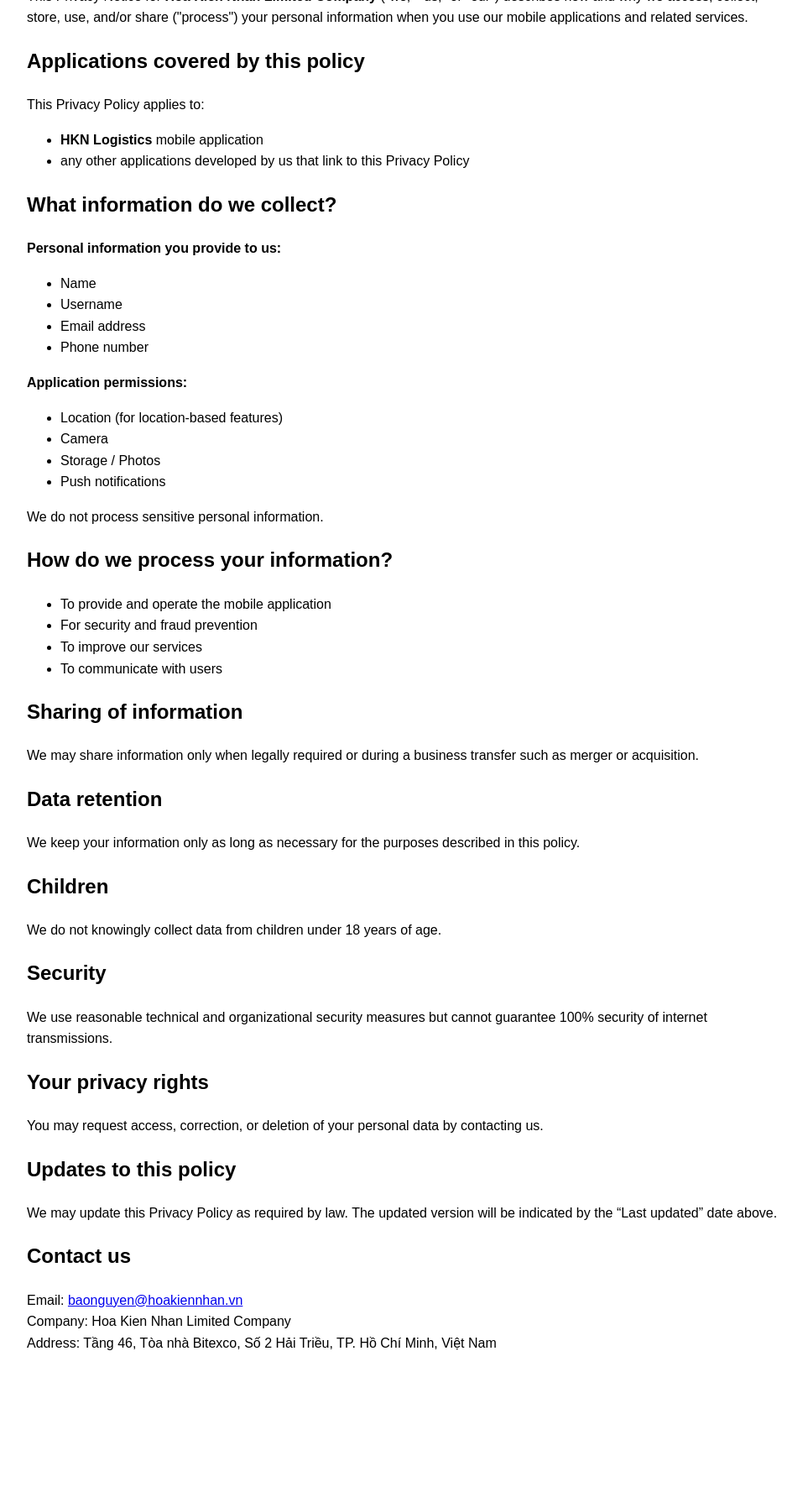
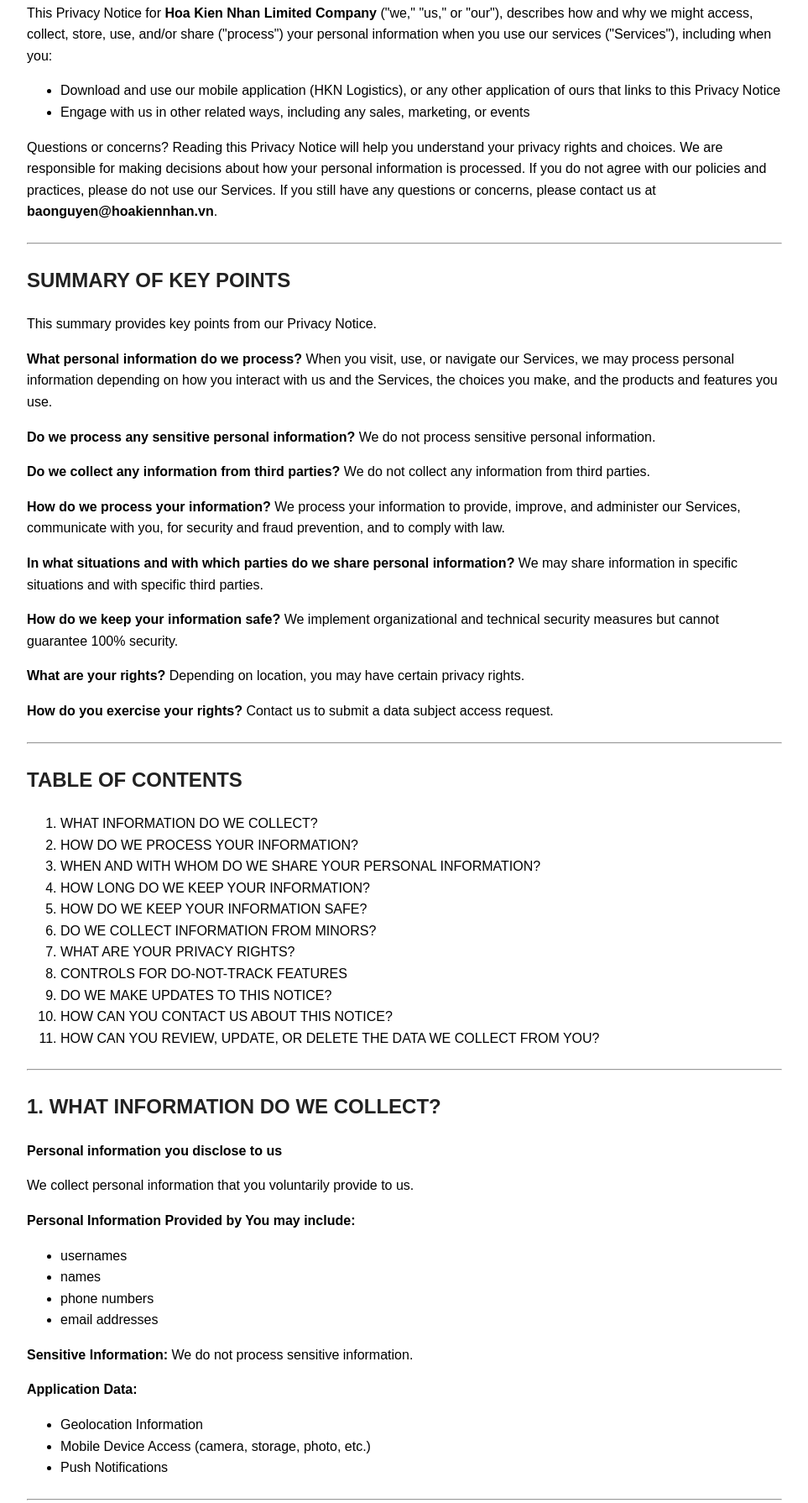
Before and after one commit to KIddoKg/Privacy-Policy, a plain HTML site: page index.html in a window 1280 px wide. Shown: the part 173-1963 px from the top of the page at 84% size, without its empty margins (158-1121 px from the left). Before the commit the page ends 1822 px from the top, so only its background shows below. Drawn offline with Linux system fonts and the light colour scheme.

Commit message:
change ui

```diff
--- a/index.html
+++ b/index.html
@@ -3,73 +3,170 @@
 <head>
   <meta charset="UTF-8" />
   <title>Privacy Policy - Hoa Kien Nhan Limited Company</title>
-    <meta name="viewport" content="width=device-width, initial-scale=1" />
+  <meta name="viewport" content="width=device-width, initial-scale=1.0" />
+  <style>
+    body { font-family: Arial, Helvetica, sans-serif; line-height: 1.6; padding: 40px; max-width: 900px; margin: auto; }
+    h1,h2,h3 { color: #222; }
+    ul { margin-top: 0; }
+    .updated { font-style: italic; color: #555; }
+    hr { margin: 24px 0; }
+  </style>
 </head>
-<body style="max-width: 900px; margin: auto; font-family: Arial, sans-serif; line-height: 1.6; padding: 20px;">
-    <h1>Privacy Policy</h1>
-    <p><strong>Last updated:</strong> April 23, 2025</p>
+<body>
 
-    <p>This Privacy Notice for <strong>Hoa Kien Nhan Limited Company</strong> ("we," "us," or "our") describes how and why we access, collect, store, use, and/or share ("process") your personal information when you use our mobile applications and related services.</p>
+<h1>PRIVACY POLICY</h1>
+<p class="updated">Last updated April 23, 2025</p>
 
-    <h2>Applications covered by this policy</h2>
 <p>
-        This Privacy Policy applies to:
-        <ul>
-            <li><strong>HKN Logistics</strong> mobile application</li>
-            <li>any other applications developed by us that link to this Privacy Policy</li>
-        </ul>
+This Privacy Notice for <strong>Hoa Kien Nhan Limited Company</strong> ("we," "us," or "our"), describes how and why we might access, collect, store, use, and/or share ("process") your personal information when you use our services ("Services"), including when you:
 </p>
 
-    <h2>What information do we collect?</h2>
-    <p><strong>Personal information you provide to us:</strong></p>
 <ul>
-        <li>Name</li>
-        <li>Username</li>
-        <li>Email address</li>
-        <li>Phone number</li>
+  <li>Download and use our mobile application (HKN Logistics), or any other application of ours that links to this Privacy Notice</li>
+  <li>Engage with us in other related ways, including any sales, marketing, or events</li>
 </ul>
 
-    <p><strong>Application permissions:</strong></p>
+<p>
+Questions or concerns? Reading this Privacy Notice will help you understand your privacy rights and choices. We are responsible for making decisions about how your personal information is processed.
+If you do not agree with our policies and practices, please do not use our Services. If you still have any questions or concerns, please contact us at <strong>baonguyen@hoakiennhan.vn</strong>.
+</p>
+
+<hr>
+
+<h2>SUMMARY OF KEY POINTS</h2>
+
+<p>This summary provides key points from our Privacy Notice.</p>
+
+<p><strong>What personal information do we process?</strong> When you visit, use, or navigate our Services, we may process personal information depending on how you interact with us and the Services, the choices you make, and the products and features you use.</p>
+
+<p><strong>Do we process any sensitive personal information?</strong> We do not process sensitive personal information.</p>
+
+<p><strong>Do we collect any information from third parties?</strong> We do not collect any information from third parties.</p>
+
+<p><strong>How do we process your information?</strong> We process your information to provide, improve, and administer our Services, communicate with you, for security and fraud prevention, and to comply with law.</p>
+
+<p><strong>In what situations and with which parties do we share personal information?</strong> We may share information in specific situations and with specific third parties.</p>
+
+<p><strong>How do we keep your information safe?</strong> We implement organizational and technical security measures but cannot guarantee 100% security.</p>
+
+<p><strong>What are your rights?</strong> Depending on location, you may have certain privacy rights.</p>
+
+<p><strong>How do you exercise your rights?</strong> Contact us to submit a data subject access request.</p>
+
+<hr>
+
+<h2>TABLE OF CONTENTS</h2>
+
+<ol>
+  <li>WHAT INFORMATION DO WE COLLECT?</li>
+  <li>HOW DO WE PROCESS YOUR INFORMATION?</li>
+  <li>WHEN AND WITH WHOM DO WE SHARE YOUR PERSONAL INFORMATION?</li>
+  <li>HOW LONG DO WE KEEP YOUR INFORMATION?</li>
+  <li>HOW DO WE KEEP YOUR INFORMATION SAFE?</li>
+  <li>DO WE COLLECT INFORMATION FROM MINORS?</li>
+  <li>WHAT ARE YOUR PRIVACY RIGHTS?</li>
+  <li>CONTROLS FOR DO-NOT-TRACK FEATURES</li>
+  <li>DO WE MAKE UPDATES TO THIS NOTICE?</li>
+  <li>HOW CAN YOU CONTACT US ABOUT THIS NOTICE?</li>
+  <li>HOW CAN YOU REVIEW, UPDATE, OR DELETE THE DATA WE COLLECT FROM YOU?</li>
+</ol>
+
+<hr>
+
+<h2>1. WHAT INFORMATION DO WE COLLECT?</h2>
+<p><strong>Personal information you disclose to us</strong></p>
+<p>We collect personal information that you voluntarily provide to us.</p>
+
+<p><strong>Personal Information Provided by You may include:</strong></p>
 <ul>
-        <li>Location (for location-based features)</li>
-        <li>Camera</li>
-        <li>Storage / Photos</li>
-        <li>Push notifications</li>
+  <li>usernames</li>
+  <li>names</li>
+  <li>phone numbers</li>
+  <li>email addresses</li>
 </ul>
 
-    <p>We do not process sensitive personal information.</p>
+<p><strong>Sensitive Information:</strong> We do not process sensitive information.</p>
 
-    <h2>How do we process your information?</h2>
+<p><strong>Application Data:</strong></p>
 <ul>
-        <li>To provide and operate the mobile application</li>
-        <li>For security and fraud prevention</li>
-        <li>To improve our services</li>
-        <li>To communicate with users</li>
+  <li>Geolocation Information</li>
+  <li>Mobile Device Access (camera, storage, photo, etc.)</li>
+  <li>Push Notifications</li>
 </ul>
 
-    <h2>Sharing of information</h2>
-    <p>We may share information only when legally required or during a business transfer such as merger or acquisition.</p>
+<hr>
 
-    <h2>Data retention</h2>
-    <p>We keep your information only as long as necessary for the purposes described in this policy.</p>
+<h2>2. HOW DO WE PROCESS YOUR INFORMATION?</h2>
 
-    <h2>Children</h2>
+<p>We process your information to provide, improve, administer Services, communicate with you, and comply with laws.</p>
+
+<ul>
+  <li>To request feedback</li>
+  <li>To deliver targeted advertising</li>
+</ul>
+
+<hr>
+
+<h2>3. WHEN AND WITH WHOM DO WE SHARE YOUR PERSONAL INFORMATION?</h2>
+
+<ul>
+  <li><strong>Business Transfers</strong> – in mergers, sales, financing, etc.</li>
+</ul>
+
+<hr>
+
+<h2>4. HOW LONG DO WE KEEP YOUR INFORMATION?</h2>
+
+<p>We keep information as long as necessary for stated purposes unless otherwise required by law.</p>
+
+<hr>
+
+<h2>5. HOW DO WE KEEP YOUR INFORMATION SAFE?</h2>
+
+<p>We use technical and organizational measures but cannot guarantee 100% security.</p>
+
+<hr>
+
+<h2>6. DO WE COLLECT INFORMATION FROM MINORS?</h2>
+
 <p>We do not knowingly collect data from children under 18 years of age.</p>
 
-    <h2>Security</h2>
-    <p>We use reasonable technical and organizational security measures but cannot guarantee 100% security of internet transmissions.</p>
+<hr>
 
-    <h2>Your privacy rights</h2>
-    <p>You may request access, correction, or deletion of your personal data by contacting us.</p>
+<h2>7. WHAT ARE YOUR PRIVACY RIGHTS?</h2>
 
-    <h2>Updates to this policy</h2>
-    <p>We may update this Privacy Policy as required by law. The updated version will be indicated by the “Last updated” date above.</p>
+<p>You may review, change, or terminate your account at any time depending on location.</p>
 
-    <h2>Contact us</h2>
-    <p>
-        Email: <a href="mailto:baonguyen@hoakiennhan.vn">baonguyen@hoakiennhan.vn</a><br />
-        Company: Hoa Kien Nhan Limited Company<br />
-        Address: Tầng 46, Tòa nhà Bitexco, Số 2 Hải Triều, TP. Hồ Chí Minh, Việt Nam
+<hr>
+
+<h2>8. CONTROLS FOR DO-NOT-TRACK FEATURES</h2>
+
+<p>We currently do not respond to DNT signals.</p>
+
+<hr>
+
+<h2>9. DO WE MAKE UPDATES TO THIS NOTICE?</h2>
+
+<p>Yes. We may update this notice as required by law.</p>
+
+<hr>
+
+<h2>10. HOW CAN YOU CONTACT US ABOUT THIS NOTICE?</h2>
+
+<p>Email: <strong>baonguyen@hoakiennhan.vn</strong></p>
+
+<p>Address:<br>
+Hoa Kien Nhan Limited Company<br>
+Tầng 46, Tòa nhà Bitexco, Số 2 Hải Triều<br>
+TP HCM, Hồ Chí Minh 70000<br>
+Vietnam
 </p>
+
+<hr>
+
+<h2>11. HOW CAN YOU REVIEW, UPDATE, OR DELETE THE DATA WE COLLECT FROM YOU?</h2>
+
+<p>You may request access, correction, deletion, or consent withdrawal according to applicable laws.</p>
+
 </body>
 </html>
```
Lines whose indentation alone changed are shown as unchanged.
